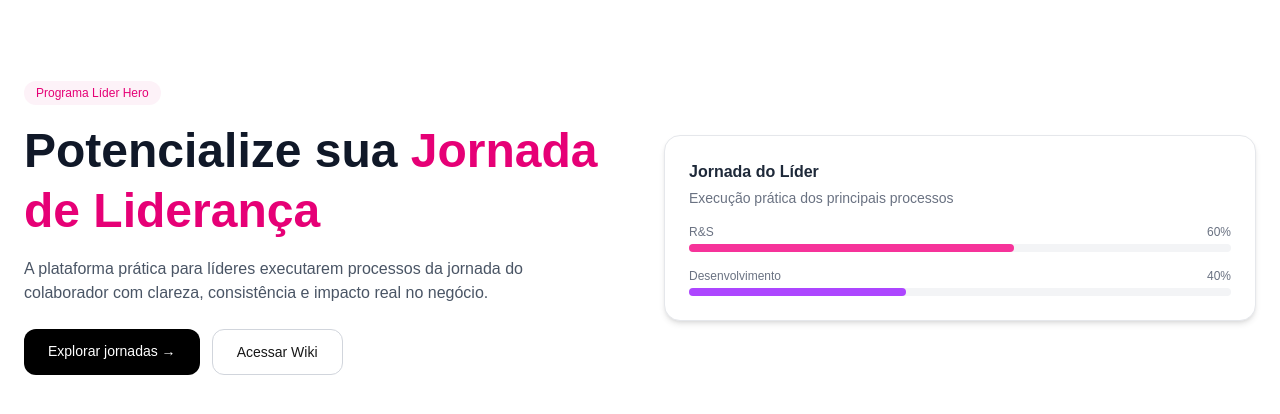
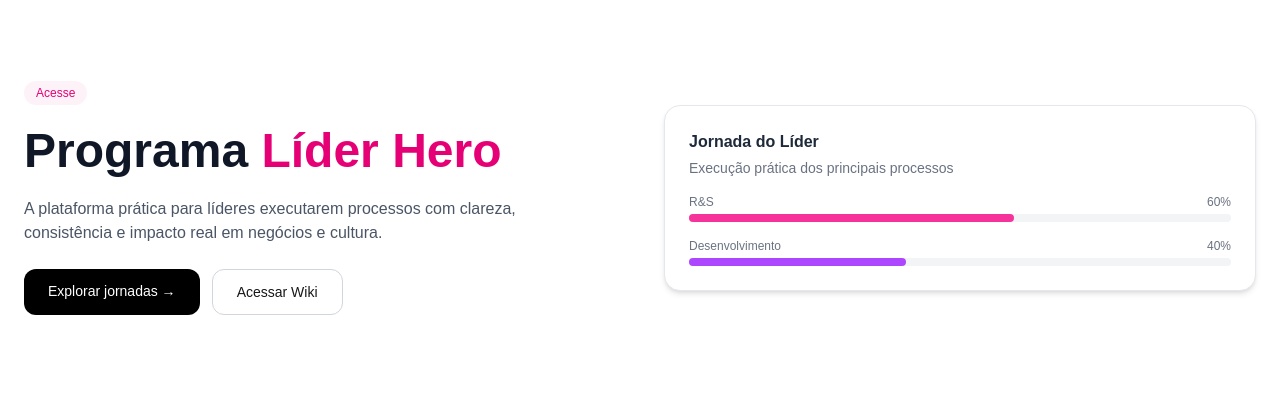
Before and after one commit to amandafrann/programa-lider-hero, a Next.js app: page / in a window 1280 px wide. Shown: the top 414 px of the page. Built offline with nearby package versions, Linux system fonts and the light colour scheme.

Commit message:
atualizar pag

```diff
--- a/app/components/Hero.tsx
+++ b/app/components/Hero.tsx
@@ -7,18 +7,18 @@ export default function Hero() {
 
         {/* TAG */}
         <span className="inline-block text-xs font-medium bg-pink-50 text-pink-600 px-3 py-1 rounded-full mb-4">
-          Programa Líder Hero
+          Acesse
         </span>
 
         {/* TÍTULO */}
         <h1 className="text-4xl md:text-5xl font-bold text-gray-900 leading-tight mb-4">
-          Potencialize sua{" "}
-          <span className="text-pink-600">Jornada de Liderança</span>
+          Programa{" "}
+          <span className="text-pink-600">Líder Hero</span>
         </h1>
 
         {/* DESCRIÇÃO */}
         <p className="text-gray-600 mb-6 max-w-lg">
-          A plataforma prática para líderes executarem processos da jornada do colaborador com clareza, consistência e impacto real no negócio.
+          A plataforma prática para líderes executarem processos com clareza, consistência e impacto real em negócios e cultura.
         </p>
 
         {/* BOTÕES */}
```
